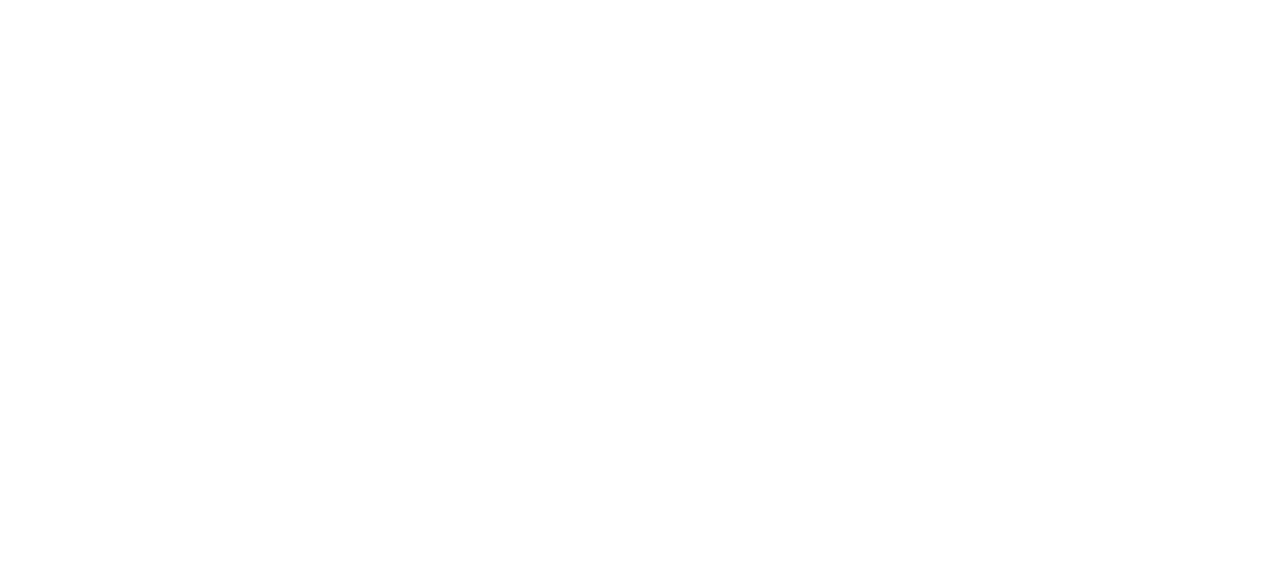
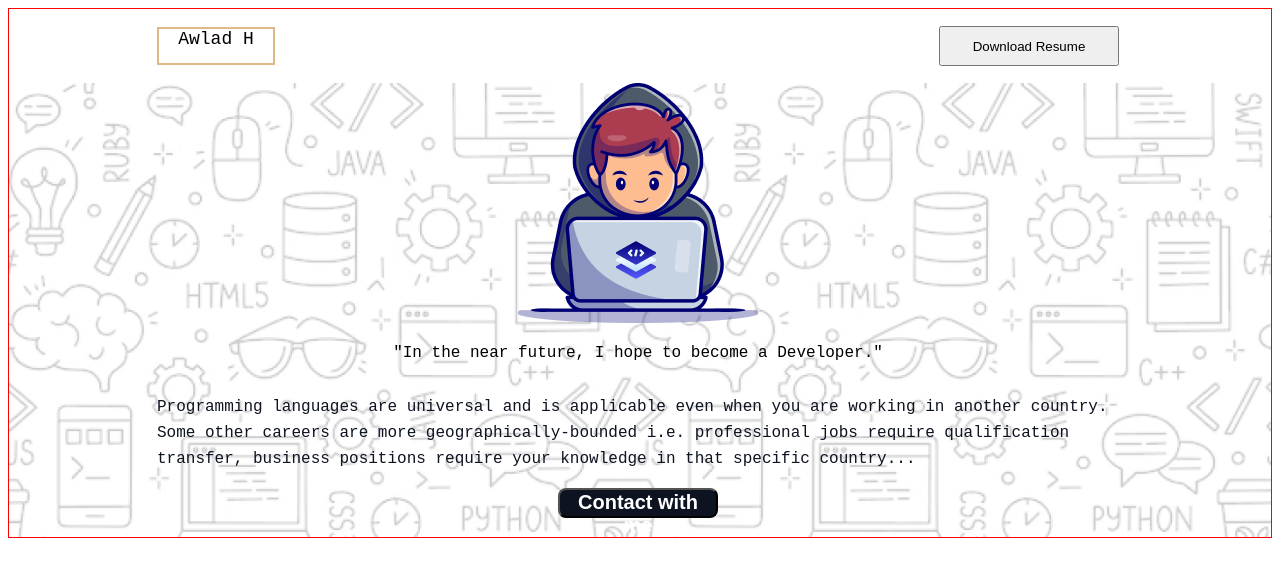
Before and after one commit to Jahin09/1st-assingment, a plain HTML site: page index.html in a window 1280 px wide. Drawn offline with Linux system fonts and the light colour scheme; a web font is replaced by a local one.

Commit message:
adding navbarand nadbar items

```diff
--- a/index.html
+++ b/index.html
@@ -4,12 +4,33 @@
     <meta charset="UTF-8">
     <meta name="viewport" content="width=device-width, initial-scale=1.0">
     <title>1st Assinment</title>
+    <link rel="stylesheet" href="styles/style.css">
 </head>
-<body>
-    <header>
-    <nav class="nav-container">
+<body  >
+    <header >
+    <nav class="fixed-margin">
 
-    </nav>
+            <div> <p  class="nav-paragraph ">Awlad H</p></div>
+          <div> <a href="" > <button class="btn-primary">Download Resume</button></a></div>
+
+                </nav>
+
+    <section class="header-section">
+
+<div class="nav-body  fixed-margin">
+    <div class="header-img"><img src="./assets/Group.png" alt=""></div>
+
+<div class="header">
+    <p>"In the near future, I hope to become a Developer."</p></div>
+
+<div class="header-content">
+<p>Programming languages are universal and is applicable even when you are working in another country. Some other careers are more geographically-bounded i.e. professional jobs require qualification transfer, business positions require your knowledge in that specific country...</p>
+
+</div>
+ <a href=""><button id="nav-button">Contact with me</button></a>
+
+</div>
+</section>
 
     </header>
     <main>
--- a/styles/style.css
+++ b/styles/style.css
@@ -0,0 +1,67 @@
+@import url('https://fonts.googleapis.com/css2?family=Azeret+Mono:ital,wght@0,100..900;1,100..900&display=swap');
+*{
+
+}
+body{  border: 1px solid red;
+    font-family: "Azeret Mono", monospace;
+  font-optical-sizing: auto;
+  font-weight: <weight>;
+  font-style: normal;
+}
+/* shared items */
+.fixed-margin{
+margin: 0px 152px 0px 148px;
+}
+
+/* nav items */
+nav{
+    display: flex;
+    justify-content: space-between;
+    align-items: center;
+    text-align: center;
+
+}
+.nav-paragraph{
+    width: 114px;
+height: 34px;
+font-weight: 800px;
+font-size: 18px;
+border: 2px solid burlywood;
+}
+.btn-primary{
+    width: 180px;
+height: 40px;
+header-content{
+
+}
+}
+.header-section{
+    background-image: url(../assets/Hero-bg.png);
+background-position: center;
+background-repeat: repeat;
+background-size: cover;
+
+}
+.nav-body{
+    display: flex;
+    flex-direction: column;
+    justify-content: center;
+    justify-items: center;
+    align-items: center;
+}
+.header-content{
+    font-size: 16px;
+font-weight: 400;
+line-height: 26px;
+color: rgb(13, 19, 33);
+
+}
+#nav-button{
+    width: 160px;
+height: 30px;
+font-size: 20px;
+font-weight: 600;
+color: rgb(255, 255, 255);
+border-radius: 8px;
+background: rgb(13, 19, 33);
+}
```
